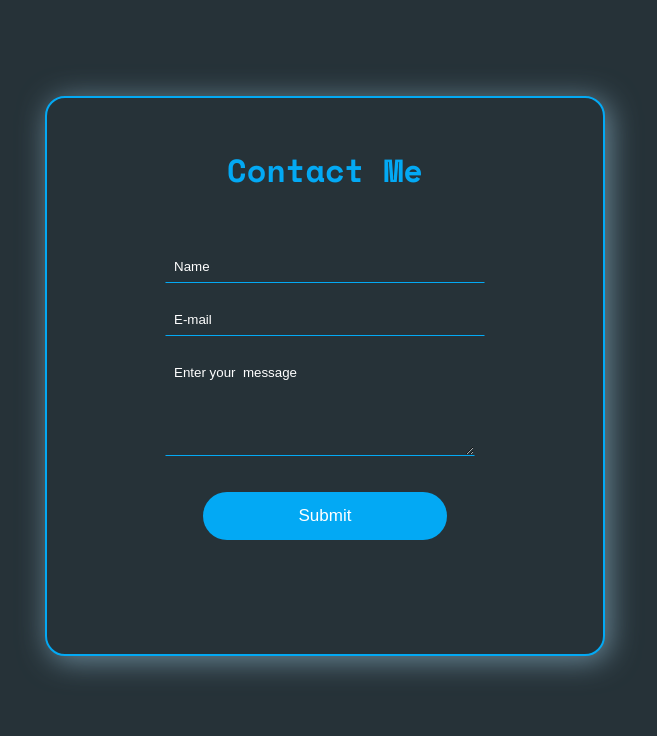
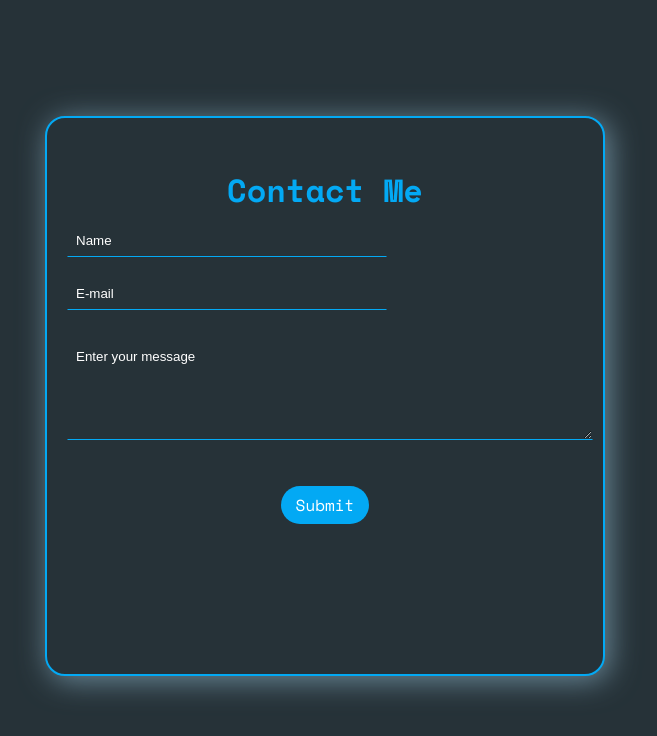
Before and after one commit to maybeAshwin/My-PortFolio, a React (Create React App) app: page /contact in a window 1280 px wide. Shown: the top 736 px of the page, without its empty margins (315-972 px from the left). Built offline with nearby package versions, Linux system fonts and the light colour scheme.

Commit message:
Latest Version

```diff
--- a/src/Components/Contact/Contact.css
+++ b/src/Components/Contact/Contact.css
@@ -1,3 +1,7 @@
+*{
+  margin: 10px;
+}
+
 .contact-wrapper{
     align-items: center;
     display: flex;
--- a/src/Components/Contact/Contact.jsx
+++ b/src/Components/Contact/Contact.jsx
@@ -1,26 +1,77 @@
-import React from 'react';
+import React, { useState } from 'react';
+import emailjs from 'emailjs-com';
 import './Contact.css';
 
 const Contact = () => {
+  const [formData, setFormData] = useState({
+    name: '',
+    email: '',
+    message: '',
+  });
+
+  const [status, setStatus] = useState('');
+
+  const handleChange = (e) => {
+    setFormData({ ...formData, [e.target.name]: e.target.value });
+  };
+
+  const handleSubmit = (e) => {
+    e.preventDefault();
+
+    emailjs.sendForm('service_dq72w7v', 'template_mjupjy8', e.target, 'qR9gw2JIsL1Wsp6kP')
+      .then((result) => {
+        console.log(result.text);
+        setStatus('Message sent successfully!');
+        setFormData({
+          name: '',
+          email: '',
+          message: '',
+        });
+      }, (error) => {
+        console.log(error.text);
+        setStatus('Failed to send message.');
+      });
+  };
+
   return (
-    <div>
     <div className="contact-wrapper">
       <div className="form-box">
         <h1>Contact Me</h1>
-          <div className="former">
-          <form target="_blank" action="https://formsubmit.co/ashwinjoseph2017@gmail.com" method="POST">
-            <input className="input" type="text" name="name" placeholder="Name" required />
-            <input className="input" type="email" name="email" placeholder="E-mail" required />
-            <textarea className="textarea" name="message" placeholder="Enter your  message" required></textarea>
+        <form onSubmit={handleSubmit}>
+          <input
+            className="input"
+            type="text"
+            name="name"
+            placeholder="Name"
+            value={formData.to_name}
+            onChange={handleChange}
+            required
+          />
+          <input
+            className="input"
+            type="email"
+            name="email"
+            placeholder="E-mail"
+            value={formData.from_name}
+            onChange={handleChange}
+            required
+          />
+          <textarea
+            className="textarea"
+            name="message"
+            placeholder="Enter your message"
+            value={formData.message}
+            onChange={handleChange}
+            required
+          ></textarea>
           <center>
             <button type="submit" className="button">Submit</button>
           </center>
         </form>
-          </div>
-        </div>
+        {status && <p className="status-message">{status}</p>}
       </div>
     </div>
   );
-}
+};
 
 export default Contact;
--- a/src/Components/Profile/Profile.css
+++ b/src/Components/Profile/Profile.css
@@ -67,6 +67,9 @@ body {
   color: #263238;
 }
 
+.profile .Download::before{
+  content: 'Download Resume';
+}
 .download-img {
   width: 20px;
   height: 15px;
@@ -139,7 +142,7 @@ img {
       margin-left: 1px;
   }
   .profile{
-    margin-top: 0px;
+    margin-top: -50px;
   }
 
   .skills ul {
@@ -173,6 +176,9 @@ img {
   .Download {
       padding: 8px 15px;
   }
+  .profile .Download::before{
+    content: 'Resume';
+  }
 
   .skills ul {
       justify-content: flex-start; /* Align icons to the start */
--- a/src/Components/Profile/Profile.jsx
+++ b/src/Components/Profile/Profile.jsx
@@ -28,7 +28,7 @@ const Profile = () => {
           <li>
             <a href="/resume.pdf" download>
               <button className='Download'>
-                Download resume <img className='download-img' src={downloadlogo} alt="Download" />
+                 <img className='download-img' src={downloadlogo} alt="Download" />
               </button>
             </a>
           </li>
```
Lines whose indentation alone changed are shown as unchanged.
